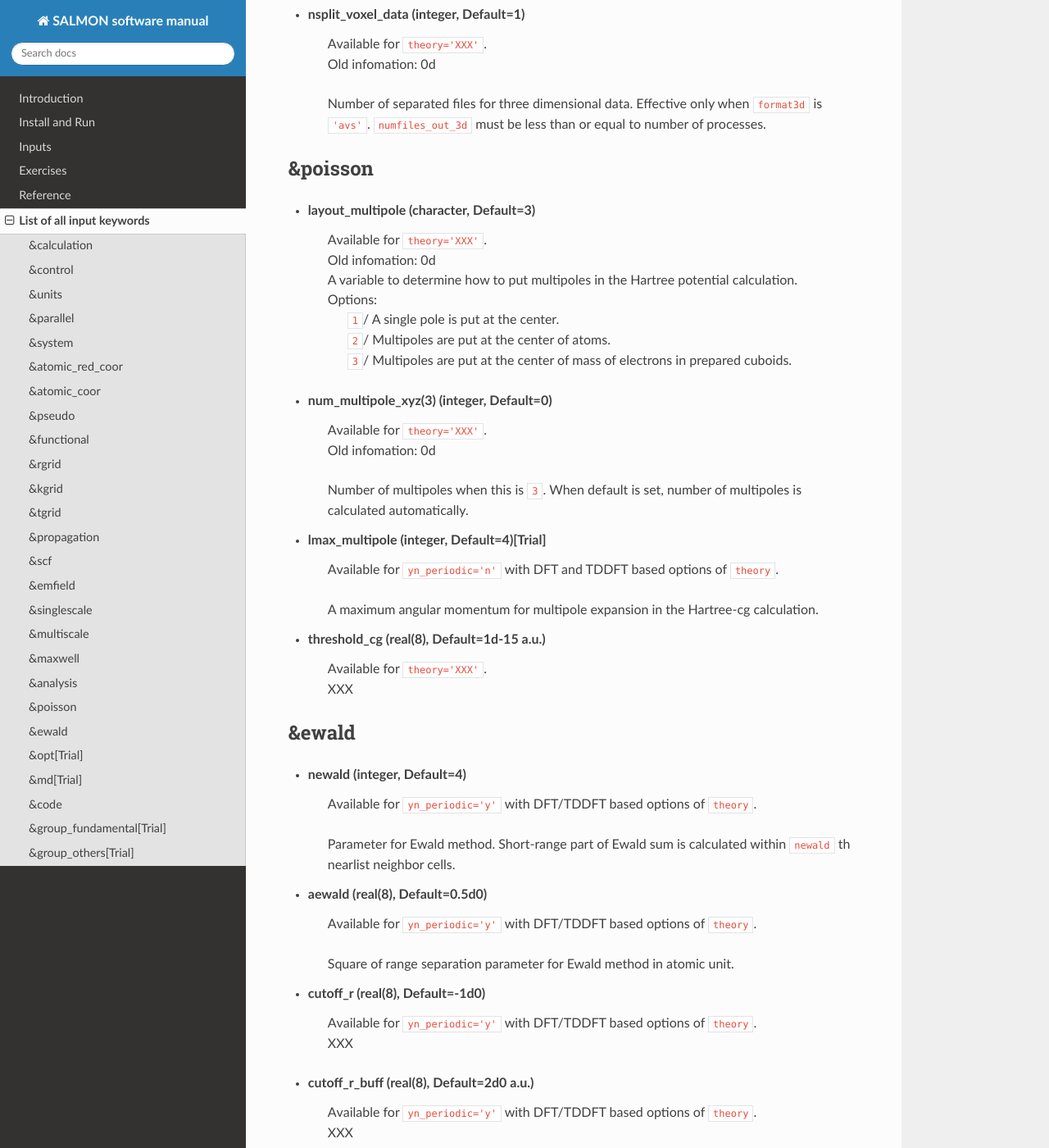
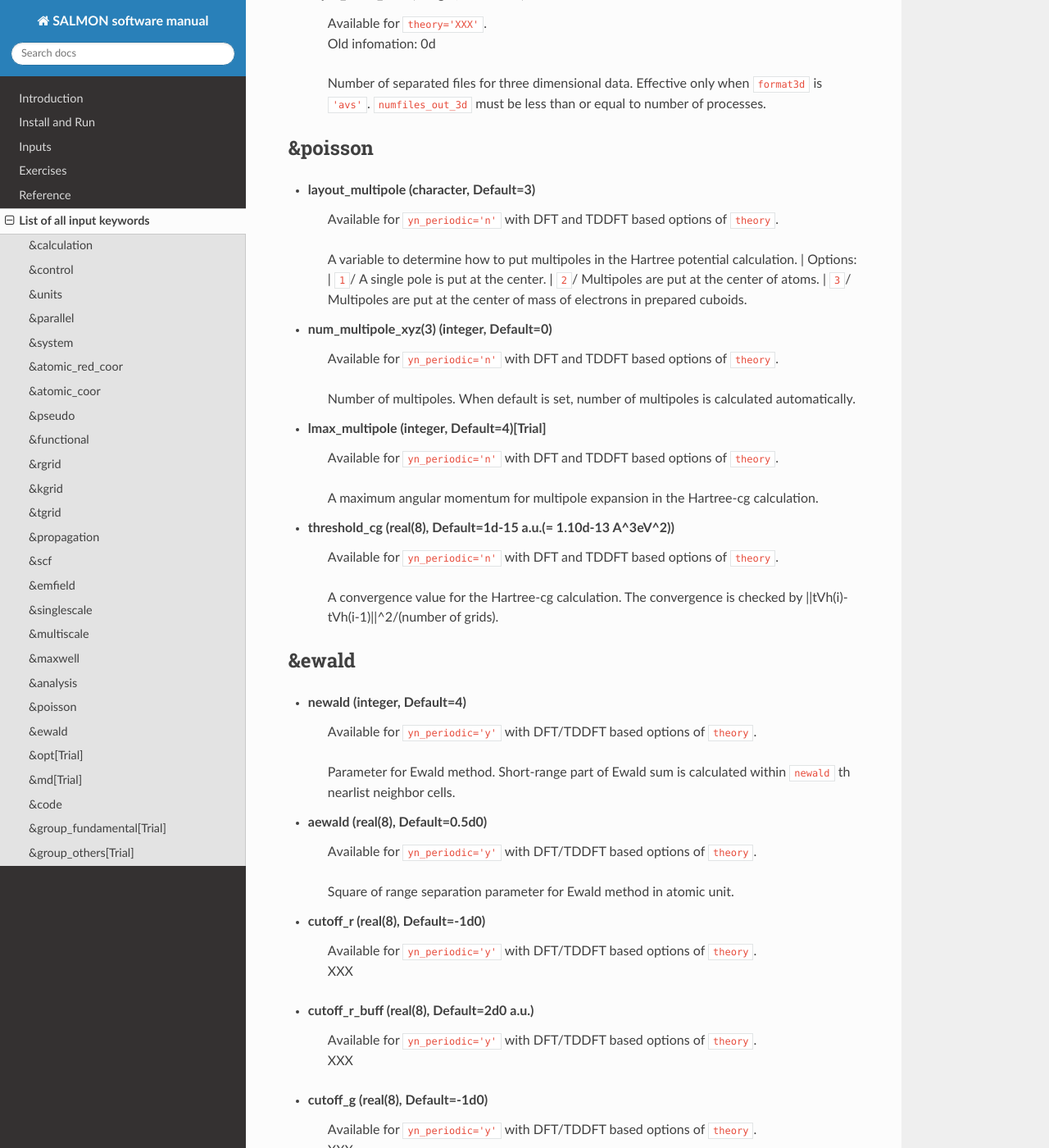
Before and after one commit to SALMON-TDDFT/SALMON-DOCS, a Sphinx documentation site: the page built from source/input_keyword_list.rst, in a window 1280 px wide and 1400 px high, scrolled down 28965 px. Shown: the whole window at 82% size. Built offline with Sphinx 7.4.7 and the Read the Docs theme 2.0.0, drawn with Linux system fonts in a browser that asks for light colours; formulas are drawn with MathJax 3; some of the changed text lies outside the part shown.

Commit message:
Update input_keyword_list.rst

```diff
--- a/source/input_keyword_list.rst
+++ b/source/input_keyword_list.rst
@@ -374,8 +374,6 @@ Input for psudopotentials. Size of array (:) is equal to ``&system/nelem``.
    Spacing of real-space grids.
    (This cannot be used together with ``&rgrid/num_rgrid``.)
    If ``&system/yn_periodic='y'``,
-   the grid spacing is automatically adjusted in calculations
-   so that the grid box size ``&system/al(3)`` becomes divisible by the spacing.  (XXX really?? XXX)
 
 - **num_rgrid(3)** (integer, Default=0)
    | Available for the DFT/TDDFT based options of ``theory``.
@@ -987,27 +985,24 @@ Input for psudopotentials. Size of array (:) is equal to ``&system/nelem``.
 --------
 
 - **layout_multipole** (character, Default=3)
-   | Available for ``theory='XXX'``.
-   | Old infomation: 0d
-   | A variable to determine how to put multipoles in the Hartree potential calculation.
+   | Available for ``yn_periodic='n'`` with DFT and TDDFT based options of ``theory``.
+   A variable to determine how to put multipoles in the Hartree potential calculation.
    | Options:
    |  ``1``/ A single pole is put at the center.
    |  ``2``/ Multipoles are put at the center of atoms.
    |  ``3``/ Multipoles are put at the center of mass of electrons in prepared cuboids.
 
 - **num_multipole_xyz(3)** (integer, Default=0)
-   | Available for ``theory='XXX'``.
-   | Old infomation: 0d
-   Number of multipoles when this is ``3``. When default is set, number of multipoles is calculated automatically.
+   | Available for ``yn_periodic='n'`` with DFT and TDDFT based options of ``theory``.
+   Number of multipoles. When default is set, number of multipoles is calculated automatically.
 
 - **lmax_multipole** (integer, Default=4)[Trial]
    | Available for ``yn_periodic='n'`` with DFT and TDDFT based options of ``theory``.
    A maximum angular momentum for multipole expansion in the Hartree-cg calculation.
 
-- **threshold_cg** (real(8), Default=1d-15 a.u.)
-   | Available for ``theory='XXX'``.
-   | XXX
-
+- **threshold_cg** (real(8), Default=1d-15 a.u.(= 1.10d-13 A^3eV^2))
+   | Available for ``yn_periodic='n'`` with DFT and TDDFT based options of ``theory``.
+   A convergence value for the Hartree-cg calculation. The convergence is checked by ||tVh(i)-tVh(i-1)||^2/(number of grids).
 
 &ewald
 ------
```
